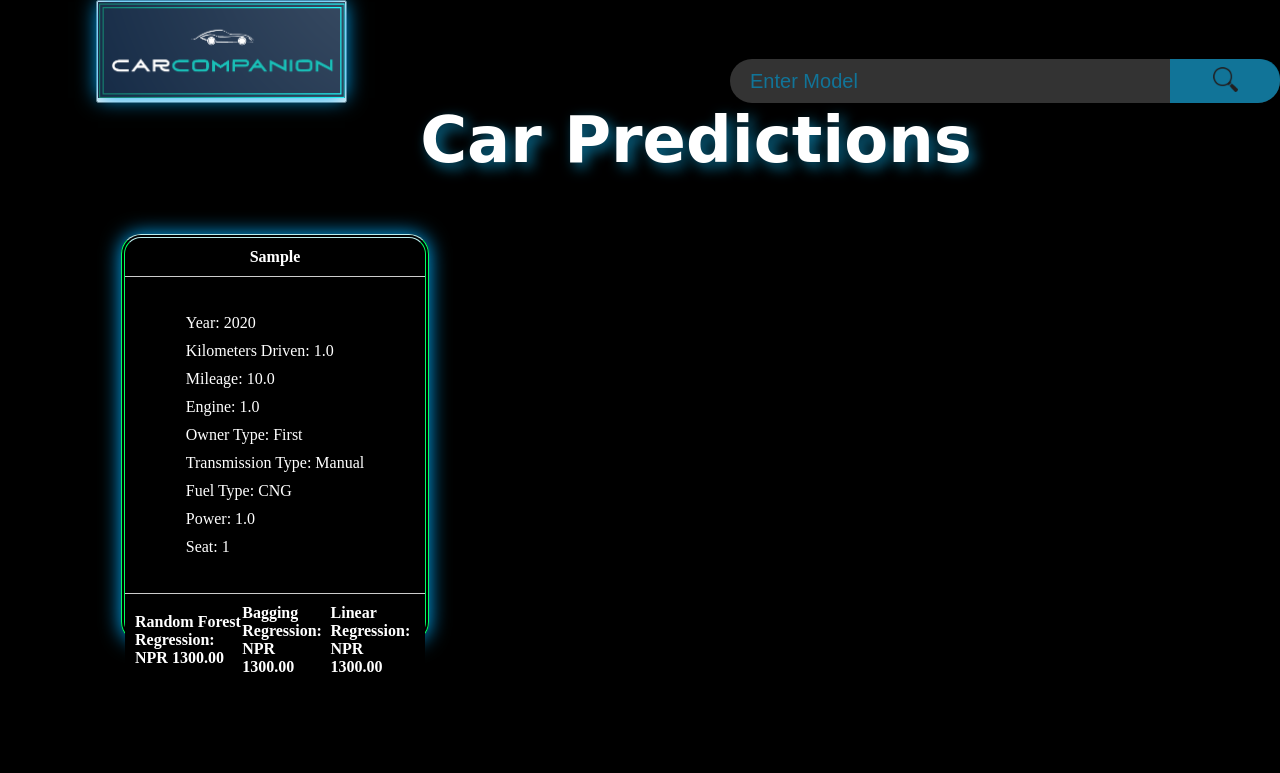
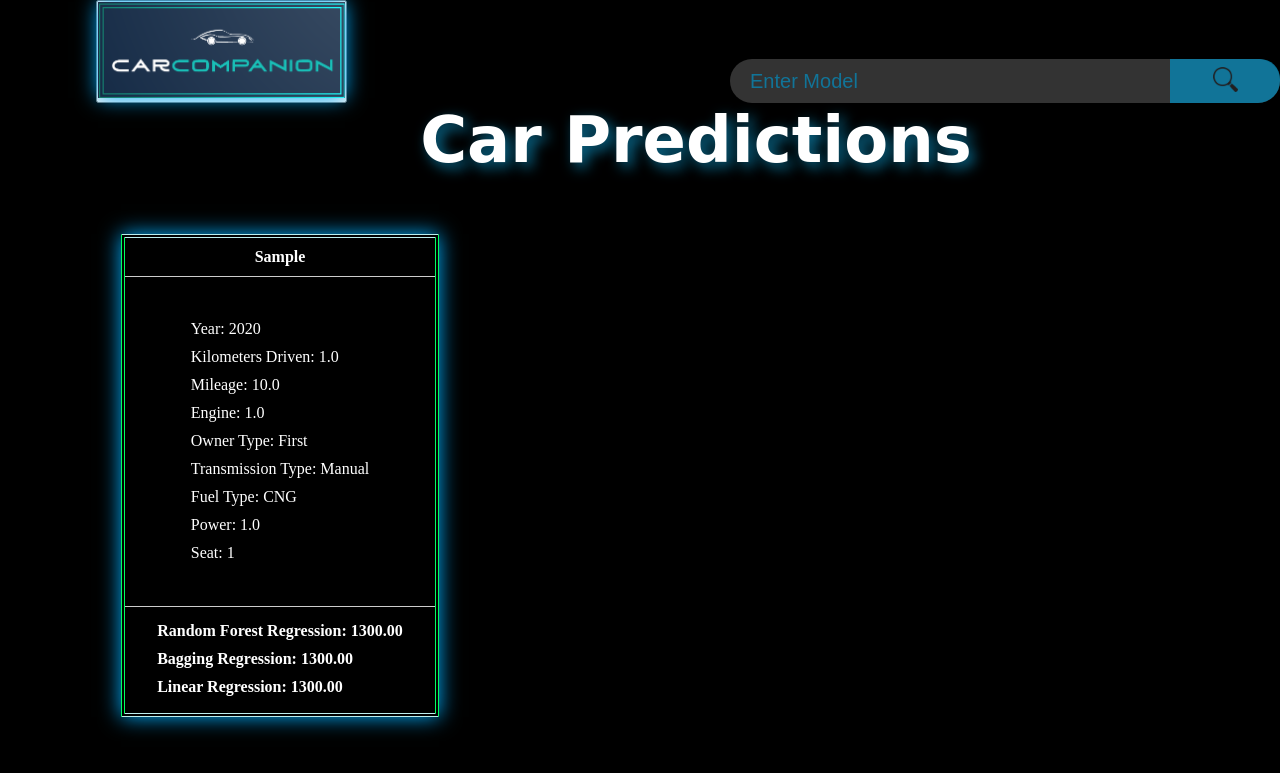
Before and after one commit to iamswastika/Used-Car-Price-Prediction, a Django app: page /cars in a window 1280 px wide. Shown: the top 773 px of the page. Run offline with Django 3.2, Linux system fonts and the light colour scheme; tables that the repository leaves empty hold one stand-in row (values such as "Sample post"); some web fonts are replaced.

Commit message:
changes made

```diff
--- a/Second-hand-car-price-prediction-using-django-main/authentication/views.py
+++ b/Second-hand-car-price-prediction-using-django-main/authentication/views.py
@@ -453,12 +453,13 @@ def cars(request):
         predict = PredictCarModel.objects.filter(model__icontains=search).order_by('model')
     else:
         predict = PredictCarModel.objects.all().order_by('model')
-        for car in predict:
-         car.predicted_price1 *= 130
-        for car in predict:
-         car.predicted_price2 *= 130
-        for car in predict:
-         car.predicted_price3 *= 130
+    for car in predict:
+        if car.predicted_price1 is not None:
+            car.predicted_price1 *= 130
+        if car.predicted_price2 is not None:
+            car.predicted_price2 *= 130
+        if car.predicted_price3 is not None:
+            car.predicted_price3 *= 130
     return render(request, 'authentication/cars.html', {'predict': predict})
 
 def searchbar(request):
@@ -467,10 +468,18 @@ def searchbar(request):
         post = PredictCarModel.objects.filter(model__icontains=search)
 
         for car in post:
-         car.predicted_price *= 130
+            if car.predicted_price1 is not None:
+                car.predicted_price1 *= 130
+            if car.predicted_price2 is not None:
+                car.predicted_price2 *= 130
+            if car.predicted_price3 is not None:
+                car.predicted_price3 *= 130
+
         return render(request, 'authentication/searchbar.html', {'post': post})
     else:
         return redirect('cars')
+
+
 
 def signout(request):
     logout(request)
--- a/Second-hand-car-price-prediction-using-django-main/static/display.css
+++ b/Second-hand-car-price-prediction-using-django-main/static/display.css
@@ -86,10 +86,10 @@ body {
   z-index: 2;
   border: 4px double;
   border-color: #bbeeee #00ff62; /* Set the border colors */
-  border-radius: 20px; /* Add border radius to the outer border */
+
   box-shadow: 0 0 20px rgb(0, 174, 255);
-  width: 300px;
-  height: 400px;
+  width: 310px;
+  height: 475px;
 }
 
 .card-header {
@@ -111,7 +111,7 @@ body {
   padding: 10px;
   color: white;
   background-color: black;
-  height: 74%;
+  height: 65%;
 }
 .list-group-item {
   border: none;
@@ -120,12 +120,13 @@ body {
 
 .card-footer {
   display: flex;
+  flex-direction: column;
   align-items: center;
   justify-content: center;
   background-color: black;
   border-radius: 0 0 20px 20px;
   color: white;
-  /* height: 20%; */
+
   font-weight: bold;
   padding: 10px;
   border-top: 1px solid #ccc;
--- a/Second-hand-car-price-prediction-using-django-main/templates/authentication/cars.html
+++ b/Second-hand-car-price-prediction-using-django-main/templates/authentication/cars.html
@@ -88,9 +88,12 @@
               </ul>
             </div>
             <div class="card-footer">
-              <p>Random Forest Regression: NPR {{ car.predicted_price1|floatformat:2}}</p>
-              <p>Bagging Regression: NPR {{ car.predicted_price2|floatformat:2}}</p>
-              <p>Linear Regression: NPR {{ car.predicted_price3|floatformat:2}}</p>
+<div class="list-group">
+
+  <p class="list-group-item">Random Forest Regression:  {{ car.predicted_price1|floatformat:2}}</p>
+  <p class="list-group-item">Bagging Regression: {{ car.predicted_price2|floatformat:2}}</p>
+  <p class="list-group-item">Linear Regression: {{ car.predicted_price3|floatformat:2}}</p>
+</div>
 
             </div>
           </div>
```
Also changed, not shown: Second-hand-car-price-prediction-using-django-main/templates/authentication/searchbar.html (+6 -2 lines).
